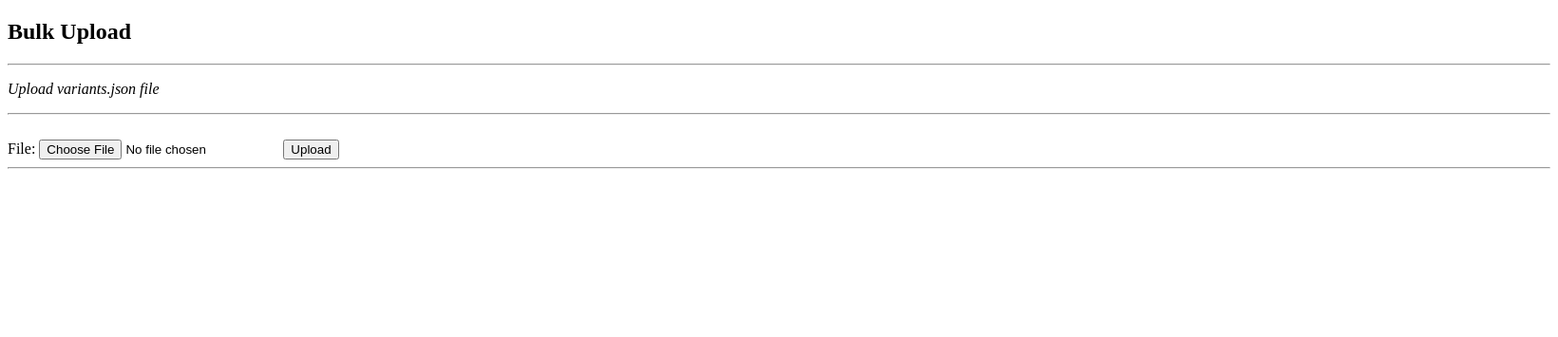
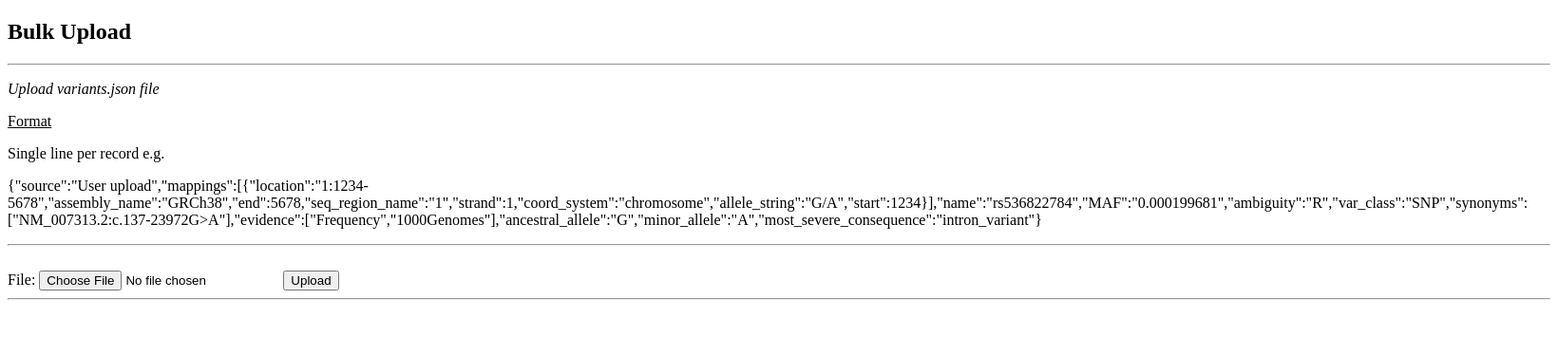
Before and after one commit to gdoy1/uom_mongodb, a Django app: page /upload/ in a window 1640 px wide. Shown: the part 26-381 px from the top of the page at 95% size. Run offline with Django 4.2, Linux system fonts and the light colour scheme; some libraries are stand-ins or nearby versions.

Commit message:
file format instructions

```diff
--- a/vcfapp/templates/upload.html
+++ b/vcfapp/templates/upload.html
@@ -9,6 +9,9 @@
     </div>
     <hr>
     <p><i>Upload variants.json file</i></p>
+    <p><u>Format</u></p>
+    <p>Single line per record e.g.</p>
+    <p>{"source":"User upload","mappings":[{"location":"1:1234-5678","assembly_name":"GRCh38","end":5678,"seq_region_name":"1","strand":1,"coord_system":"chromosome","allele_string":"G/A","start":1234}],"name":"rs536822784","MAF":"0.000199681","ambiguity":"R","var_class":"SNP","synonyms":["NM_007313.2:c.137-23972G>A"],"evidence":["Frequency","1000Genomes"],"ancestral_allele":"G","minor_allele":"A","most_severe_consequence":"intron_variant"}</p>
     <hr>
     <br>
     <form method="POST" enctype="multipart/form-data">
```
